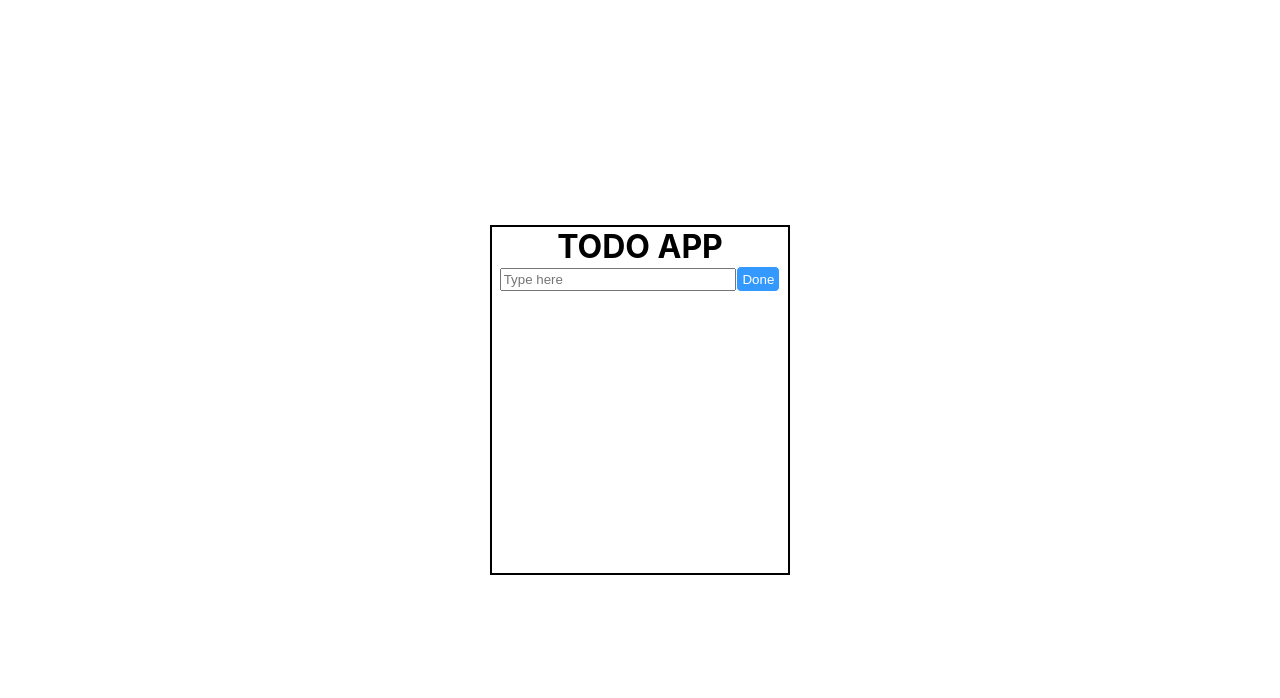
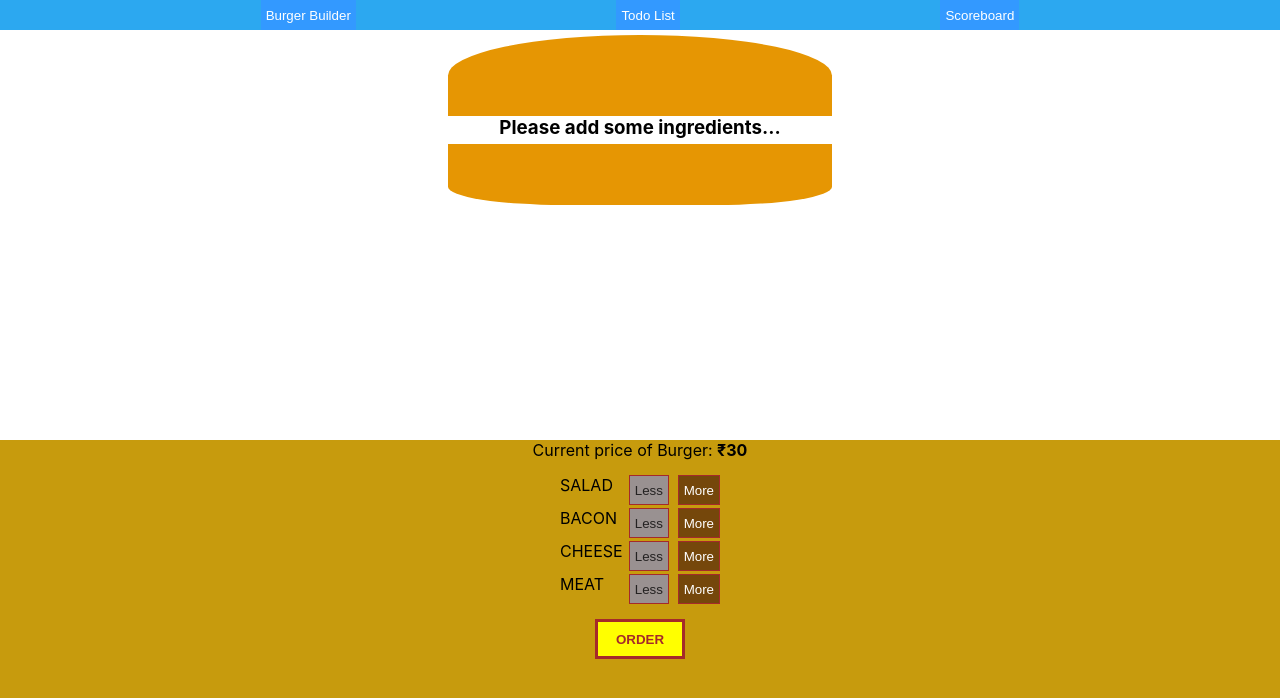
Before and after one commit to meghna2808/my-react-app, a React (Create React App) app: page / in a window 1280 px wide. Shown: the top 698 px of the page. Built offline with nearby package versions, Linux system fonts and the light colour scheme.

Commit message:
Added navbar to show all projects together

```diff
--- a/src/App.js
+++ b/src/App.js
@@ -1,20 +1,42 @@
-// import { useState } from 'react';
+import { useState } from 'react';
 import './App.css';
 // import Button from './Button.js';
 import Scoreboard from './Scoreboard/Scoreboard.js';
 import Todos from './AxiosApiCall/Todos.js';
 import Todo from './TodoApp/Todo';
 import Burger from './BurgerBuilder/BurgerContainer';
+import Navbar from './components/Navbar/Navbar';
 
 function App() {
 
+  const [project, changeProject] = useState("burger-builder");
+  const updateProject = (projectName) =>{
+      changeProject(projectName);
+  }
+  const showProject = () =>{
+    switch(project){
+      case "burger-builder":
+        return <Burger/>;
+
+      case "scoreboard":
+        return <Scoreboard/>;
+
+      case "todo-list":
+        return <Todo/>;
+
+      default:
+         return <Burger/>
+    }
+  }
+
   return (
     <div className="App">
-        {/* <Scoreboard></Scoreboard> */}
-        {/* <Todos/> */}
-        <Todo/>
-
-        {/* <Burger/> */}
+        <Navbar
+          updateProject={updateProject}
+        />
+        {
+          showProject()
+        }
     </div>
   );
 }
--- a/src/BurgerBuilder/Burger/Burger.css
+++ b/src/BurgerBuilder/Burger/Burger.css
@@ -1,5 +1,5 @@
 .burger-container-div{
-    padding-top: 10px;
+    padding-top: 35px;
     height: 55%;
     background-color: white;
     width: 100%;
--- a/src/Button.css
+++ b/src/Button.css
@@ -43,3 +43,8 @@ button:disabled{
 .todo-btn{
     height: 26px;
 }
+
+.nav-btn{
+    border:none;
+    border-radius: 0;
+}
--- a/src/Scoreboard/Scoreboard.css
+++ b/src/Scoreboard/Scoreboard.css
@@ -5,6 +5,7 @@
 }
 img{
     width:100%;
+    height:300px;
 }
 
 .select-box {
@@ -21,3 +22,13 @@ img{
 .loser {
     color: red;
 }
+
+.score-values{
+    display: flex;
+    justify-content: space-evenly;
+    margin-bottom: 5px;
+}
+
+.scoreboard-cta{
+    margin-bottom: 5px;
+}
--- a/src/Scoreboard/Scoreboard.js
+++ b/src/Scoreboard/Scoreboard.js
@@ -35,7 +35,7 @@ function Scoreboard() {
         }
     }
 
-    const reset = () =>{
+    const reset = () => {
         setPlayer1Score(0);
         setPlayer2Score(0);
         setdisabledButton(false);
@@ -47,16 +47,21 @@ function Scoreboard() {
     return (
         <div class="container-div">
             <p class={winner < 1 ? "display-none" : ""}>{winnerText}</p>
-            <img src="https://picsum.photos/200/" />
+            <img src="https://images.pexels.com/photos/3846048/pexels-photo-3846048.jpeg?auto=compress&cs=tinysrgb&dpr=1&w=500" />
+
+            <div className="score-values">
                 <p><span class={winner === 1 ? "winner" : (winner < 1 ? "" : "loser")}>{player1Score}</span> to <span class={winner === 2 ? "winner" : (winner < 1 ? "" : "loser")}>{player2Score}</span></p>
                 <select class="select-box" onChange={onChangeScore} disabled={disabledButton} value={maxScore}>
                     <option value="3">3</option>
                     <option value="5">5</option>
                     <option value="7">7</option>
                 </select>
+            </div>
+            <div className="scoreboard-cta">
                 <Button disabled={disabledButton} onClick={increasePlayer1Score} >+1 Player1</Button>
                 <Button disabled={disabledButton} onClick={increasePlayer2Score}>+1 Player2 </Button>
                 <Button onClick={reset}>Reset</Button>
+            </div>
         </div>
 
     );
--- a/src/TodoApp/Todo.css
+++ b/src/TodoApp/Todo.css
@@ -1,8 +1,8 @@
 .container-div{
     border:2px solid black;
-    /* padding: 10px; */
     width: 300px;
     min-height: 350px;
+    background-color: beige;
 }
 .todo-item-div{
     display: flex;
--- a/src/components/Modal/Modal.css
+++ b/src/components/Modal/Modal.css
@@ -1,7 +1,7 @@
 .modal-container{
     height: 100vh;
     width: 100%;
-    background-color: rgba(0,0,0,0.3);
+    background-color: rgba(0,0,0,0.7);
     position: fixed;
     display: flex;
 
--- /dev/null
+++ b/src/components/Navbar/Navbar.css
@@ -0,0 +1,10 @@
+.navbar{
+    position: fixed;
+    left:0;
+    top:0;
+    height: 30px;
+    width:100%;
+    background-color: rgb(44, 168, 240);
+    display: flex;
+    justify-content: space-evenly;
+}
--- /dev/null
+++ b/src/components/Navbar/Navbar.js
@@ -0,0 +1,14 @@
+import React from "react";
+import Button from "../../Button";
+import "./Navbar.css"
+
+function Navbar(props) {
+    return <div className="navbar">
+        <Button onClick={()=>{props.updateProject("burger-builder")}} customClassName="nav-btn">Burger Builder</Button>
+        <Button onClick={()=>{props.updateProject("todo-list")}} customClassName="nav-btn">Todo List</Button>
+        <Button onClick={()=>{props.updateProject("scoreboard")}} customClassName="nav-btn">Scoreboard</Button>
+    </div>
+
+}
+
+export default Navbar;
```
Lines whose indentation alone changed are shown as unchanged.
